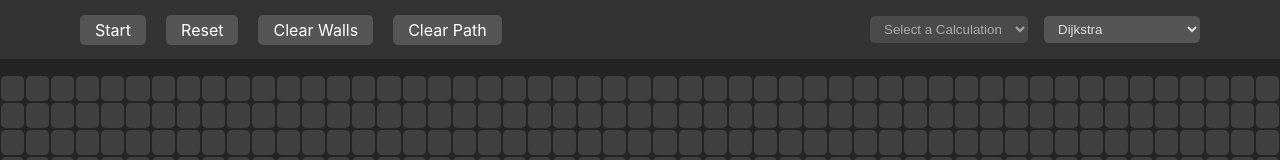
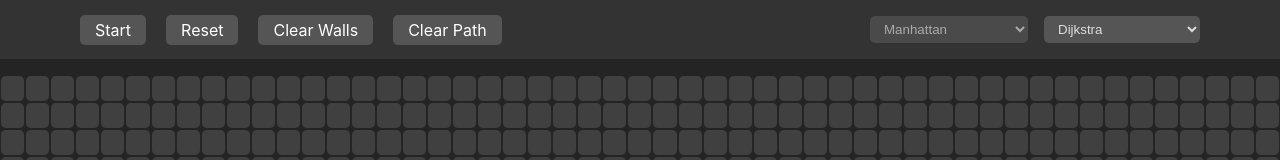
Before and after one commit to Gunnar50/pathfinding-visualiser-ts, a React (Vite) app: page / in a window 1280 px wide. Shown: the top 160 px of the page. Built offline with nearby package versions, Linux system fonts and the light colour scheme.

Commit message:
small update

```diff
--- a/src/components/Grid/Grid.tsx
+++ b/src/components/Grid/Grid.tsx
@@ -21,7 +21,8 @@ function Grid({ numRows, numCols, calculateDimensions }: GridProps) {
 	const [isMouseDown, setIsMouseDown] = useState<boolean>(false);
 	const [selectedAlgorithm, setSelectedAlgorithm] =
 		useState<string>("dijkstra");
-	const [distanceCalculation, setDistanceCalculation] = useState<string>("");
+	const [distanceCalculation, setDistanceCalculation] =
+		useState<string>("manhattan");
 	// 0 for left, 1 for right
 	const [pressedMouseButton, setPressedMouseButton] = useState<number>(-1);
 
--- a/src/components/Nav/Nav.tsx
+++ b/src/components/Nav/Nav.tsx
@@ -23,7 +23,7 @@ function NavBar({
 	const [isDisabled, setIsDisabled] = useState(true);
 	function handleAlgorithmChange(e: React.ChangeEvent<HTMLSelectElement>) {
 		const value = e.target.value;
-		setSelectedAlgorithm(e.target.value);
+		setSelectedAlgorithm(value);
 		if (value === "dijkstra") {
 			setIsDisabled(true);
 			return;
```
